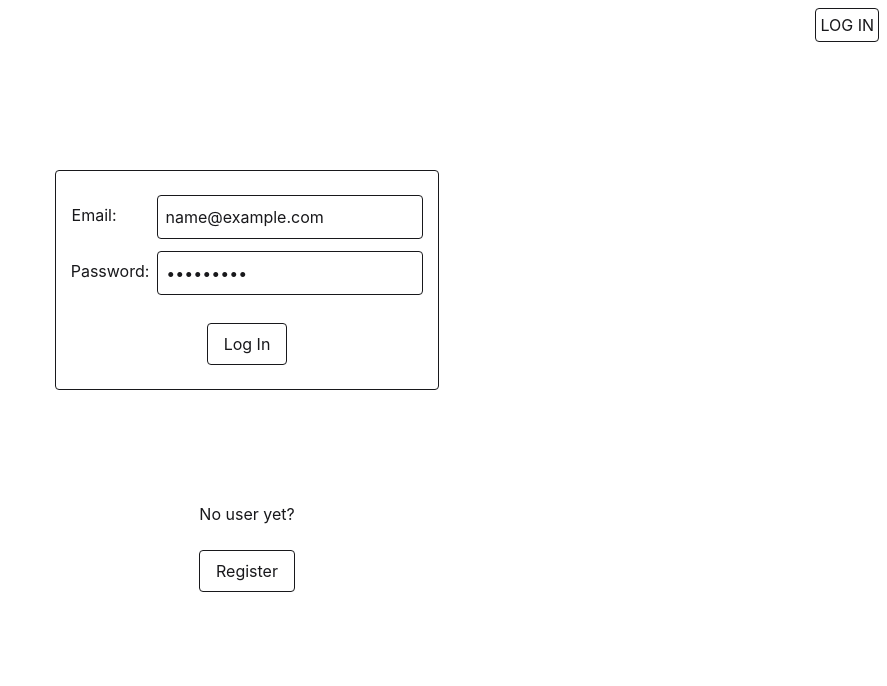
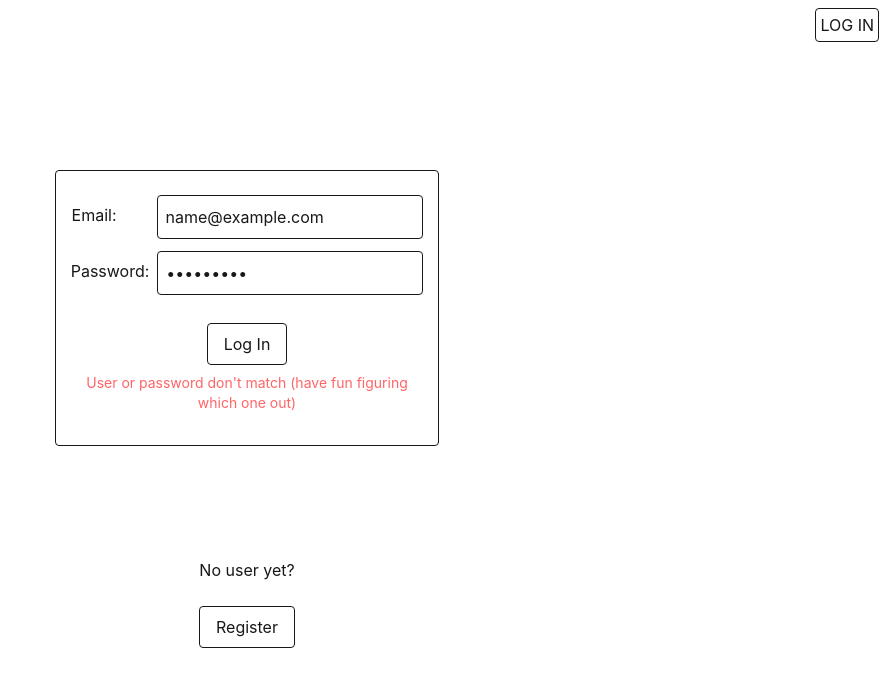
Before and after one commit to Gracelium64/wbs-event-scheduler, a React (Vite) app in the folder frontend/: page /login in a window 1280 px wide. Both pictures are taken after typing "name@example.com", "Sample123" into the empty fields and a click on the button "Log In". Shown: the top 686 px of the page, without its empty margins (393-1280 px from the left). Built offline with nearby package versions, Linux system fonts and the light colour scheme; no server answers.

Commit message:
play catch

```diff
--- a/frontend/src/pages/LogIn.jsx
+++ b/frontend/src/pages/LogIn.jsx
@@ -11,6 +11,7 @@ const LogIn = () => {
   const [password, setPassword] = useState("");
   const [emailError, setEmailError] = useState("");
   const [passwordError, setPasswordError] = useState("");
+  const [serverError, setServerError] = useState("");
 
   async function handleLogIn(e) {
     e.preventDefault();
@@ -38,10 +39,16 @@ const LogIn = () => {
 
     if (!valid) return;
 
-    const { token } = await loginUser({ email, password });
-    localStorage.setItem("token", token);
-    setIsLoggedIn(true);
-    navigate("/");
+    try {
+      const { token } = await loginUser({ email, password });
+      localStorage.setItem("token", token);
+      setIsLoggedIn(true);
+      navigate("/");
+    } catch {
+      setServerError(
+        "User or password don't match (have fun figuring which one out)",
+      );
+    }
   }
 
   return (
@@ -85,12 +92,18 @@ const LogIn = () => {
               <p className="text-red-400 text-xs ml-2 mb-2">{passwordError}</p>
             )}
           </div>
+
           <button
             type="submit"
             className="px-4 py-2 rounded border mt-4  hover:bg-purple-900 transition-colors duration-300 ease-in-out"
           >
             Log In
           </button>
+          {serverError && (
+            <p className="text-red-400 text-sm text-center mb-2">
+              {serverError}
+            </p>
+          )}
         </form>
       </div>
       <div className="flex flex-col justify-center items-center gap-2 p-4">
--- a/frontend/src/pages/Register.jsx
+++ b/frontend/src/pages/Register.jsx
@@ -11,6 +11,7 @@ const Register = () => {
   const [emailError, setEmailError] = useState("");
   const [passwordError, setPasswordError] = useState("");
   const [nameError, setNameError] = useState("");
+  const [serverError, setServerError] = useState("");
 
   async function handleRegister(e) {
     e.preventDefault();
@@ -44,8 +45,12 @@ const Register = () => {
 
     if (!valid) return;
 
-    await registerUser({ email, password, name });
-    navigate("/login");
+    try {
+      await registerUser({ email, password, name });
+      navigate("/login");
+    } catch (error) {
+      setServerError(error.message);
+    }
   }
 
   return (
@@ -66,7 +71,7 @@ const Register = () => {
                 name="name"
                 value={name}
                 onChange={(e) => setName(e.target.value)}
-                className={`mb-1 p-2 rounded border ml-10 ${emailError ? "border-red-500" : ""}`}
+                className={`mb-1 p-2 rounded border ml-10 ${nameError ? "border-red-500" : ""}`}
               />
             </div>
             {nameError && (
@@ -106,6 +111,11 @@ const Register = () => {
               <p className="text-red-400 text-xs ml-2 mb-2">{passwordError}</p>
             )}
           </div>
+          {serverError && (
+            <p className="text-red-400 text-sm text-center mb-2">
+              {serverError}
+            </p>
+          )}
           <button
             type="submit"
             className="px-4 py-2 rounded border mt-4  hover:bg-purple-900 transition-colors duration-300 ease-in-out"
```
